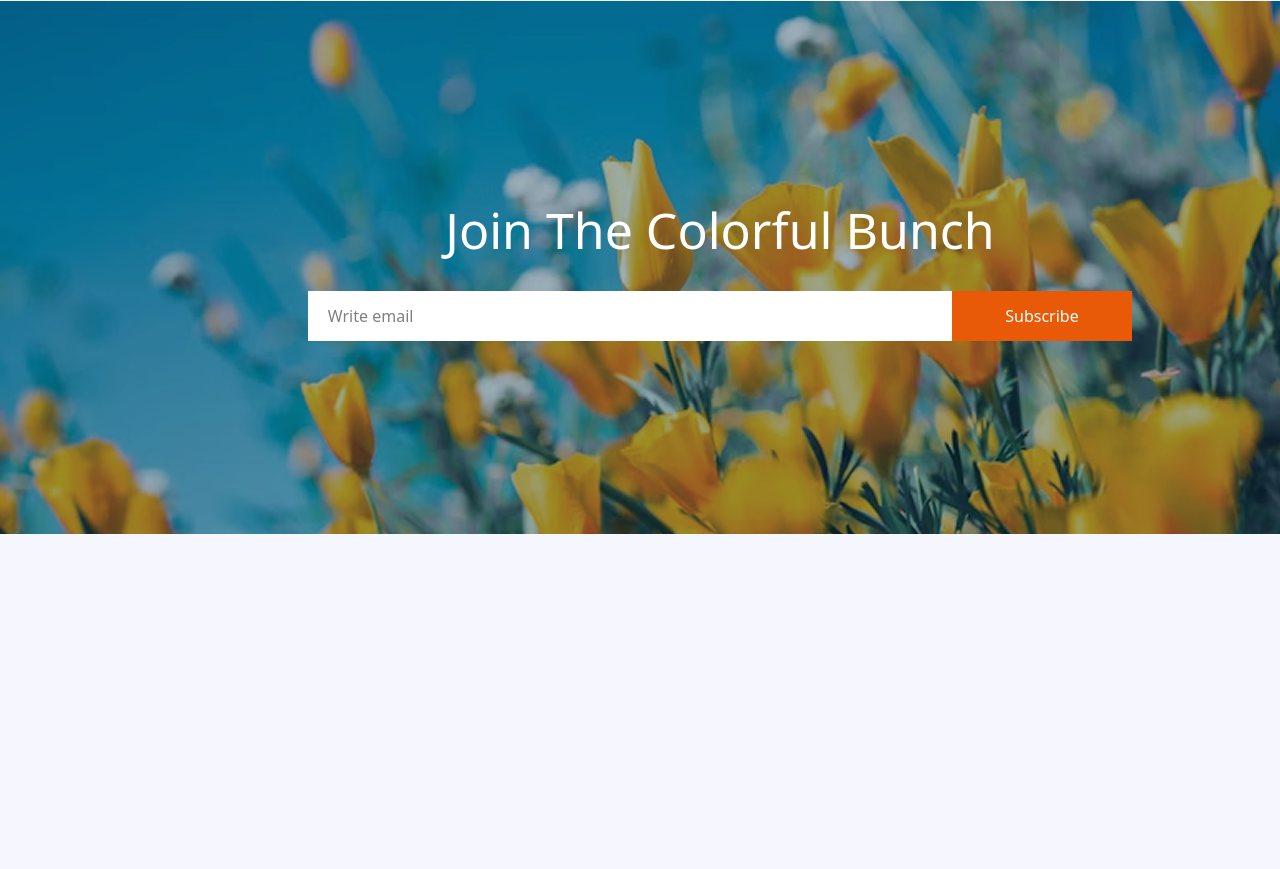
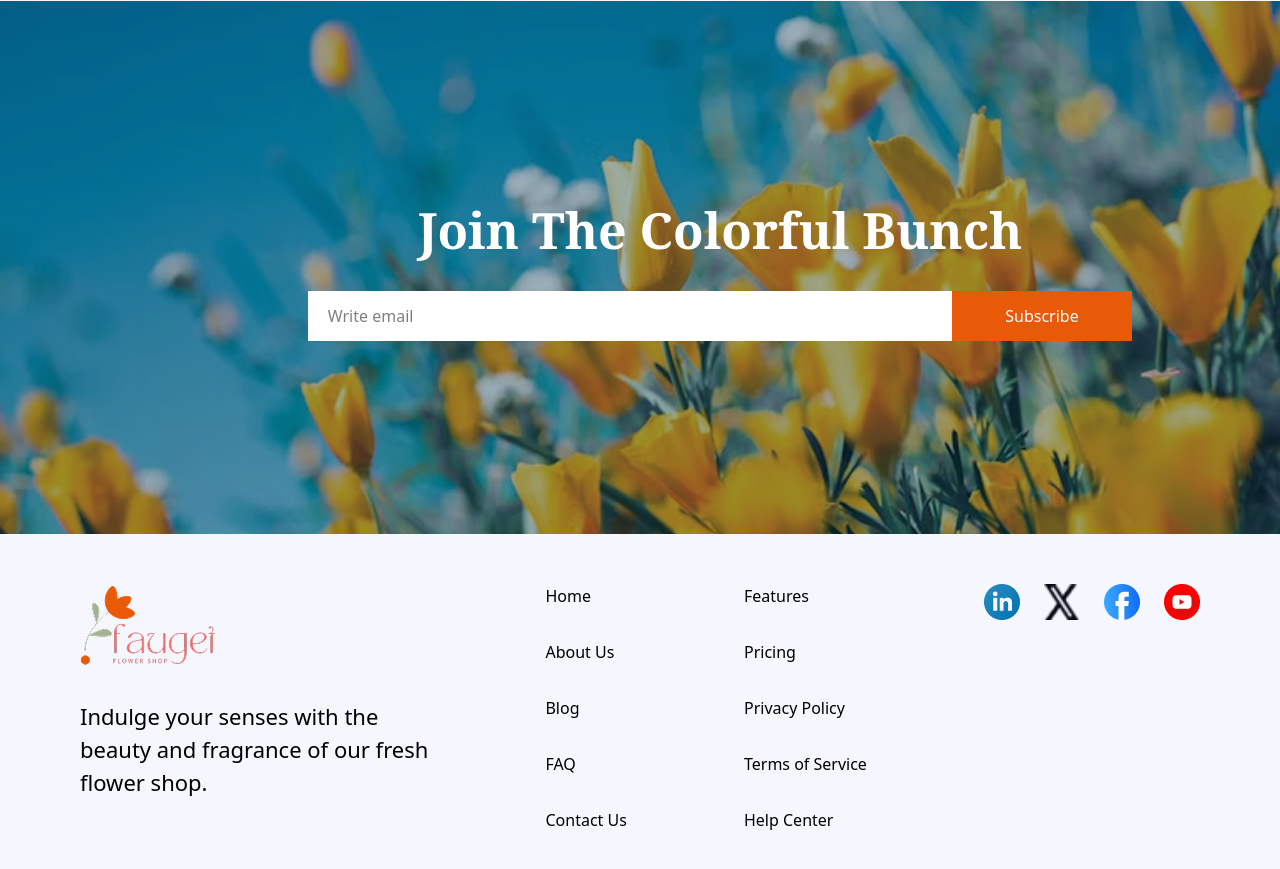
Before and after one commit to Samin200/assignment-2, a plain HTML site: page index.html in a window 1280 px wide. Shown: the part 3687-4556 px from the top of the page. Before the commit the page ends 4221 px from the top, so only its background shows below. Drawn offline with nearby package versions, Linux system fonts and the light colour scheme.

Commit message:
footer done

```diff
--- a/index.html
+++ b/index.html
@@ -132,13 +132,35 @@
         </section>
         <section>
             <div class="bg-[url(assets/news-letter-bg.png)] lg:w-[1440px] lg:h-[533px] flex justify-center items-center flex-col gap-[23px] mt-[120px]">
-                <div class="text-[50px] text-white">Join The Colorful Bunch</div>
+                <div class="text-[50px] text-white font-serif font-bold">Join The Colorful Bunch</div>
                 <div><input class="bg-white  h-[50px] w-[644px] pl-[20px]" type="text" name="" id="" placeholder="Write email "><button class="bg-[#E95A08]  h-[50px] px-[53.5px] text-[16px] text-white">Subscribe</button></div>
             </div>
         </section>
     </main>
-    <footer>
-
+    <footer class="flex justify-center my-[50px]">
+        <div class="w-[1120px] h-[248px] flex justify-between">
+            <div class="text-[22px] font-extralight"><img src="assets/logo.png" alt=""><br>Indulge your senses with the <br>beauty and fragrance of our fresh <br>flower shop. </div>
+            <div class="flex flex-col justify-between font-extralight">
+                <div>Home</div>
+                <div>About Us</div>
+                <div>Blog</div>
+                <div>FAQ</div>
+                <div>Contact Us</div>
+            </div>
+            <div class="flex flex-col justify-between font-extralight">
+                <div>Features</div>
+                <div>Pricing</div>
+                <div>Privacy Policy</div>
+                <div>Terms of Service</div>
+                <div>Help Center</div>
+            </div>
+            <div class="flex w-[216px] justify-between">
+                <img class="w-[36px] h-[36px]" src="assets/icon-linkedin.png" alt="">
+                <img class="w-[36px] h-[36px]" src="assets/icon-twitter.png" alt="">
+                <img class="w-[36px] h-[36px]" src="assets/icon-facebook.png" alt="">
+                <img class="w-[36px] h-[36px]" src="assets/icon-youtube.png" alt="">
+            </div>
+        </div>
     </footer>
 </body>
 </html>
```
